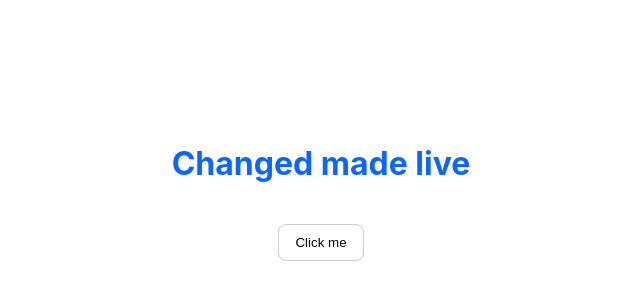
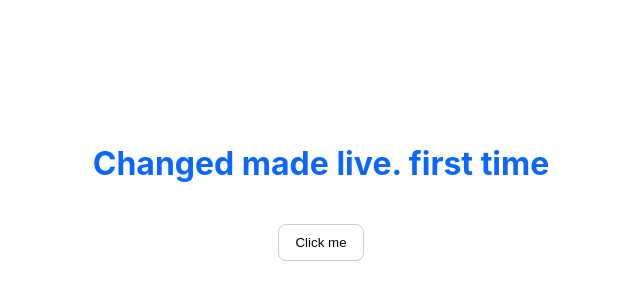
Before and after one commit to ronitkbiswas/my-simple-site, a plain HTML site: page index.html in a window 1280 px wide. Shown: the part 208-508 px from the top of the page, without its empty margins (319-959 px from the left). Drawn offline with Linux system fonts and the light colour scheme.

```diff
--- a/index.html
+++ b/index.html
@@ -7,7 +7,7 @@
   <link rel="stylesheet" href="style.css">
 </head>
 <body>
-  <h1 id="title">Changed made live</h1>
+  <h1 id="title">Changed made live. first time</h1>
   <button id="btn">Click me</button>
 
   <script src="script.js"></script>
```
